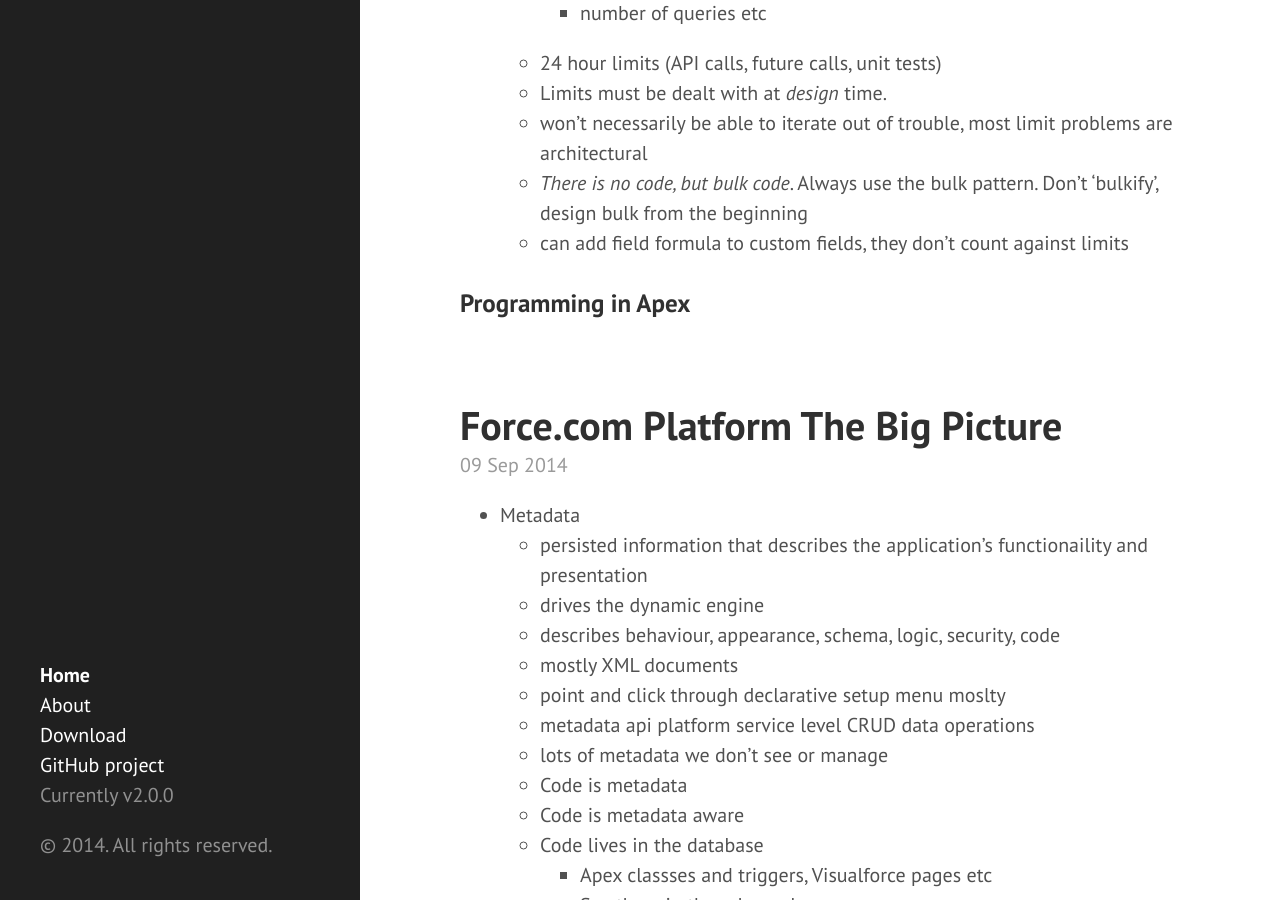
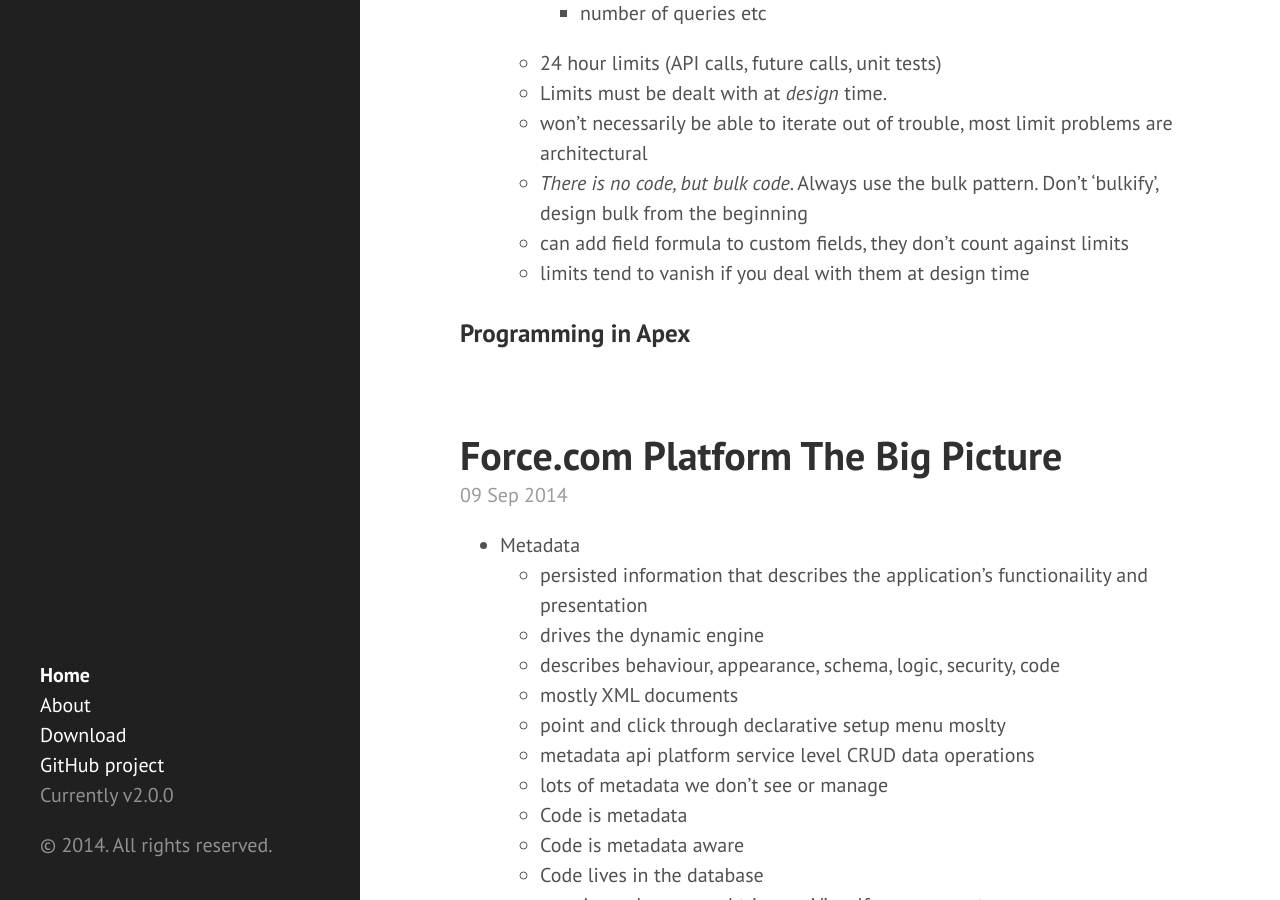
Before and after one commit to eneiand/eneiand.github.io, a Jekyll site: the page built from index.html, in a window 1280 px wide and 900 px high, scrolled down 4835 px. Built offline with Jekyll 4.4.1, drawn with Linux system fonts in a browser that asks for light colours; Markdown is read by kramdown in place of the engine named in the settings; the list of posts is cut into pages by our own code.

Commit message:
Update 2014-09-10-force.com-apex-fundamentals.md

```diff
--- a/_posts/2014-09-10-force.com-apex-fundamentals.md
+++ b/_posts/2014-09-10-force.com-apex-fundamentals.md
@@ -130,5 +130,6 @@
   * won't necessarily be able to iterate out of trouble, most limit problems are architectural
   * _There is no code, but bulk code_. Always use the bulk pattern. Don't 'bulkify', design bulk from the beginning
   * can add field formula to custom fields, they don't count against limits
+  * limits tend to vanish if you deal with them at design time
 
 ### Programming in Apex
```
